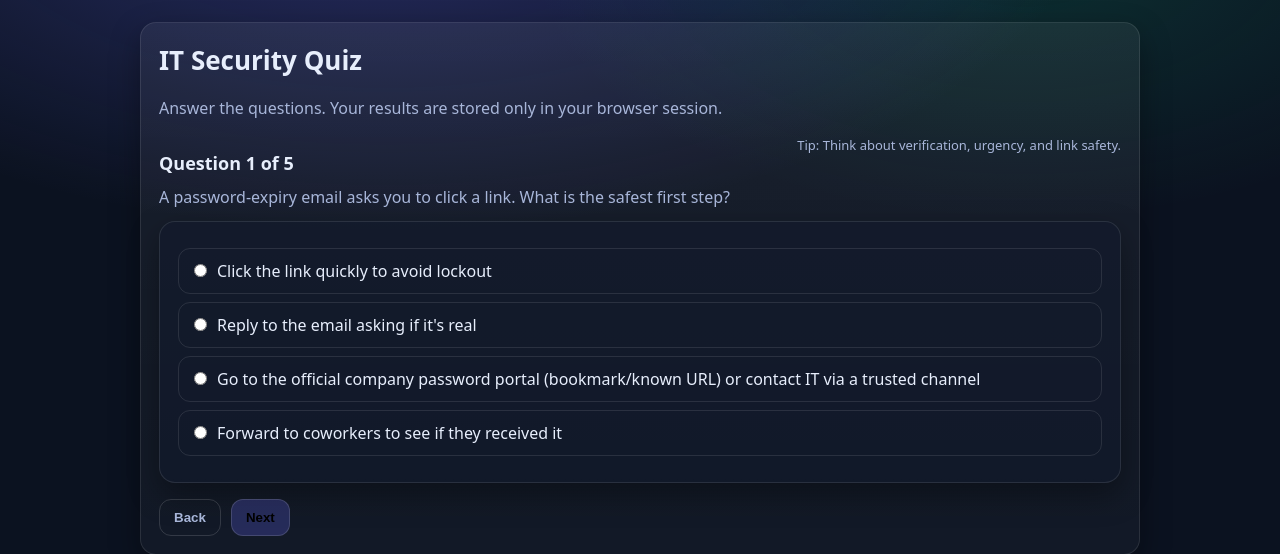
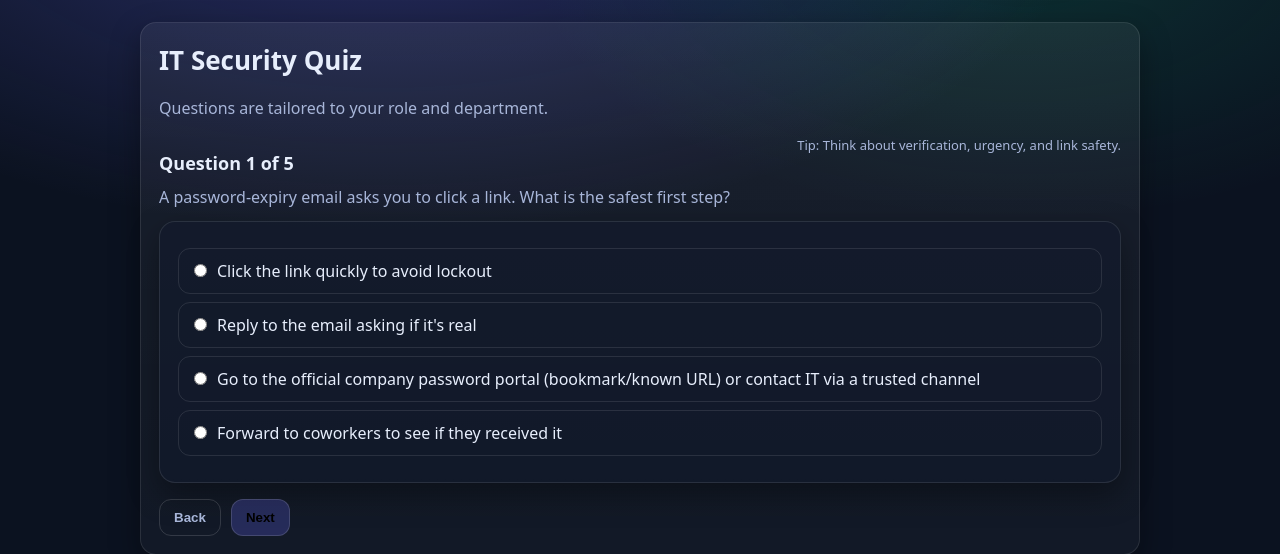
Before and after one commit to Sam5-85/ThreatLens, a Flask app: page /quiz/it in a window 1280 px wide. Shown: the part 56-610 px from the top of the page. Run offline with Flask 3, Linux system fonts and the light colour scheme.

Commit message:
Update quiz.html

```diff
--- a/phishing_awareness_flask_render/templates/quiz.html
+++ b/phishing_awareness_flask_render/templates/quiz.html
@@ -2,8 +2,9 @@
 {% block content %}
   <section class="card">
     <h1>{{ quiz_title if quiz_title else "Awareness Quiz" }}</h1>
-    <p class="muted">Answer the questions. Your results are stored only in your browser session.</p>
-
+    <p class="muted">
+      Questions are tailored to your role and department.
+    </p>
     <div id="quiz-app"
          data-quiz='{{ quiz | tojson }}'
          data-scenario='{{ scenario if scenario else "" }}'
```
